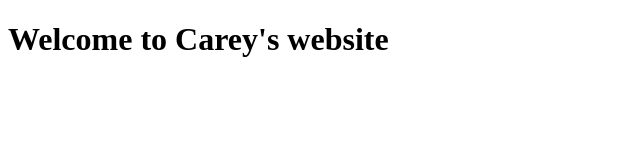
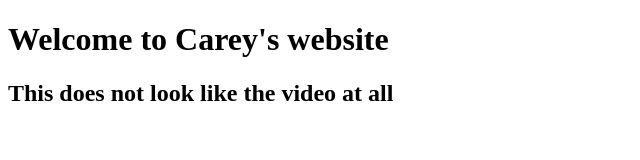
Before and after one commit to careyarmst/Module1Collaboration, a plain HTML site: page index.html in a window 1280 px wide. Shown: the whole page, without its empty margins (0-640 px from the left). Drawn offline with Linux system fonts and the light colour scheme.

Commit message:
Testing 1, 2, 3

```diff
--- a/index.html
+++ b/index.html
@@ -11,6 +11,7 @@
 
 <body>
   <h1>Welcome to Carey's website</h1>
+  <h2> This does not look like the video at all</h2>
   <script src="script.js"></script>
 </body>
 
```
